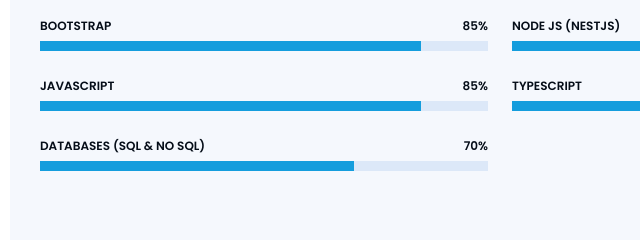
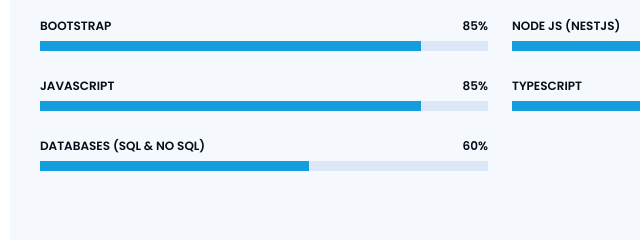
Before and after one commit to HamzaBlala49/myPortfolio, a plain HTML site: page index.html in a window 1280 px wide. Shown: the part 1720-1960 px from the top of the page, 290-930 px from the left. Drawn offline with nearby package versions, Linux system fonts and the light colour scheme.

Commit message:
update the databse progresbar in siklls section

```diff
--- a/index.html
+++ b/index.html
@@ -160,9 +160,9 @@
             </div>
 
             <div class="progress">
-              <span class="skill">DATABASES (SQL & NO SQL) <i class="val">70%</i></span>
+              <span class="skill">DATABASES (SQL & NO SQL) <i class="val">60%</i></span>
               <div class="progress-bar-wrap">
-                <div class="progress-bar" role="progressbar" aria-valuenow="70" aria-valuemin="0" aria-valuemax="100"></div>
+                <div class="progress-bar" role="progressbar" aria-valuenow="60" aria-valuemin="0" aria-valuemax="100"></div>
               </div>
             </div>
 
```
